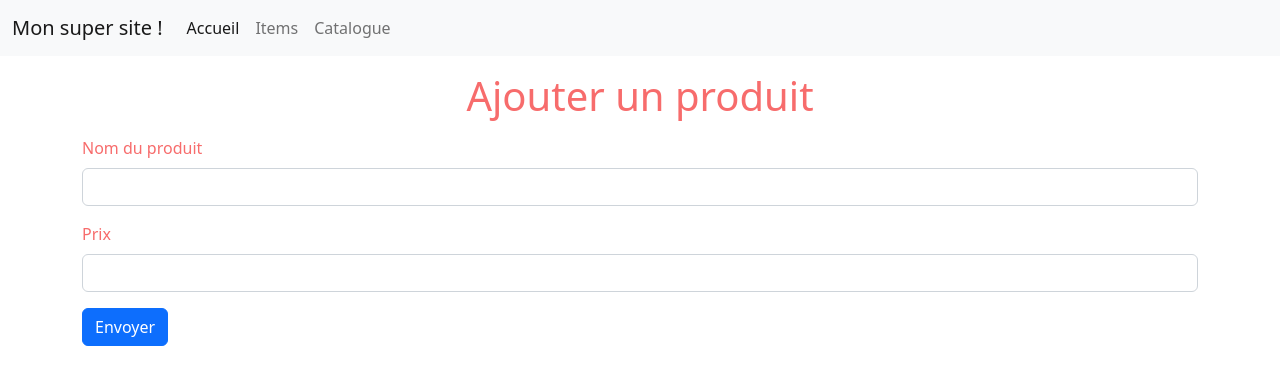
After one commit to aldaitzwild/sept22_simple_exemple, a PHP site: template src/View/Product/add.html.twig in a window 1280 px wide. The commit adds this page. Shown: the top 385 px of the page. Run offline with PHP 8.4, Linux system fonts and the light colour scheme; the template is opened without the code that fills it, so the values that code supplies are empty; some libraries are stand-ins or nearby versions.

Commit message:
Add a form to create products

```diff
--- /dev/null
+++ b/src/View/Product/add.html.twig
@@ -0,0 +1,24 @@
+{% extends "layout.html.twig" %}
+
+{% block content %}
+
+    <main class="container">
+        <h1 class="text-center m-3">Ajouter un produit</h1>
+        <form method="POST">
+            <p>
+                <label for="productName" class="form-label">Nom du produit</label>
+                <input name="name" id="productName" class="form-control">
+            </p>
+
+            <p>
+                <label for="productPrice" class="form-label">Prix</label>
+                <input type="number" name="price" id="productPrice" class="form-control">
+            </p>
+
+            <p>
+                <button class="btn btn-primary">Envoyer</button>
+            </p>
+        </form>
+    </main>
+
+{% endblock %}
--- a/src/View/Product/list.html.twig
+++ b/src/View/Product/list.html.twig
@@ -31,6 +31,10 @@
             </tbody>
         </table>
 
+        <p>
+            <a href="/products/add">Ajouter un nouveau produit</a>
+        <p>
+
     </main>
 
 {% endblock %}
--- a/src/View/Product/selection.html.twig
+++ b/src/View/Product/selection.html.twig
@@ -4,8 +4,8 @@
 
 {% block content %}
 
-    <section class="container m-5">
-        <div class="row">
+    <section class="container mt-3">
+        <div class="row g-3">
 
         {% for product in products %}
 
--- a/src/routes.php
+++ b/src/routes.php
@@ -16,4 +16,5 @@ return [
     'products' => ['ProductController', 'list',],
     'products/select' => ['ProductController', 'showSelection',],
     'products/issuper' => ['ProductController', 'changeToSuper', ['id']],
+    'products/add' => ['ProductController', 'add'],
 ];
```
Also changed, not shown: src/Controller/ProductController.php (+14 -0 lines), src/Model/ProductManager.php (+11 -0 lines), src/View/Shared/_product_card.html.twig (+8 -6 lines).
